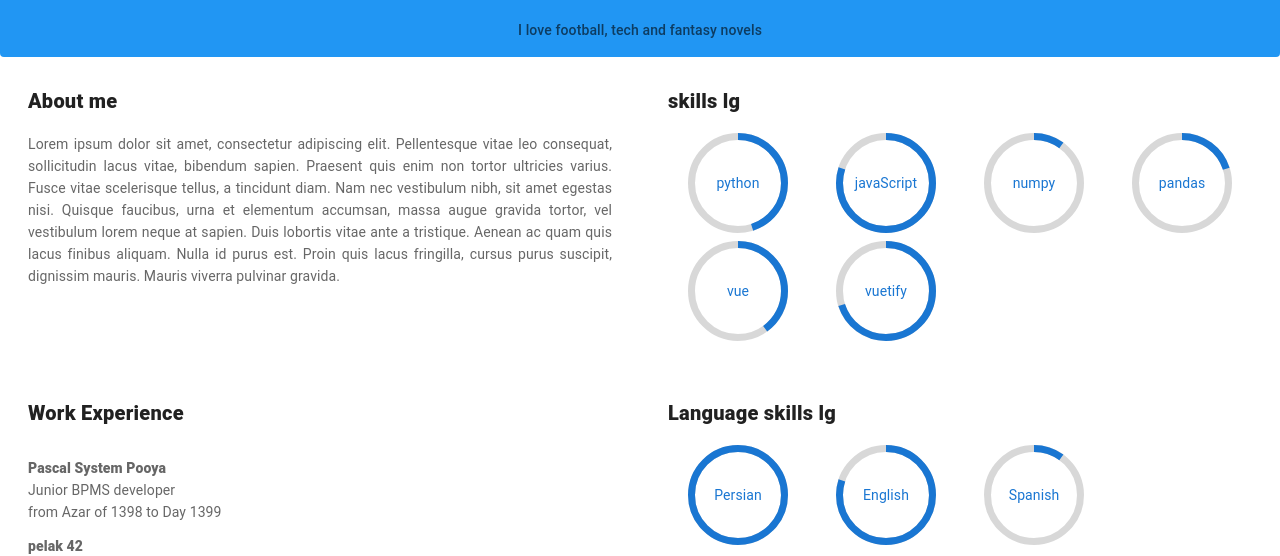
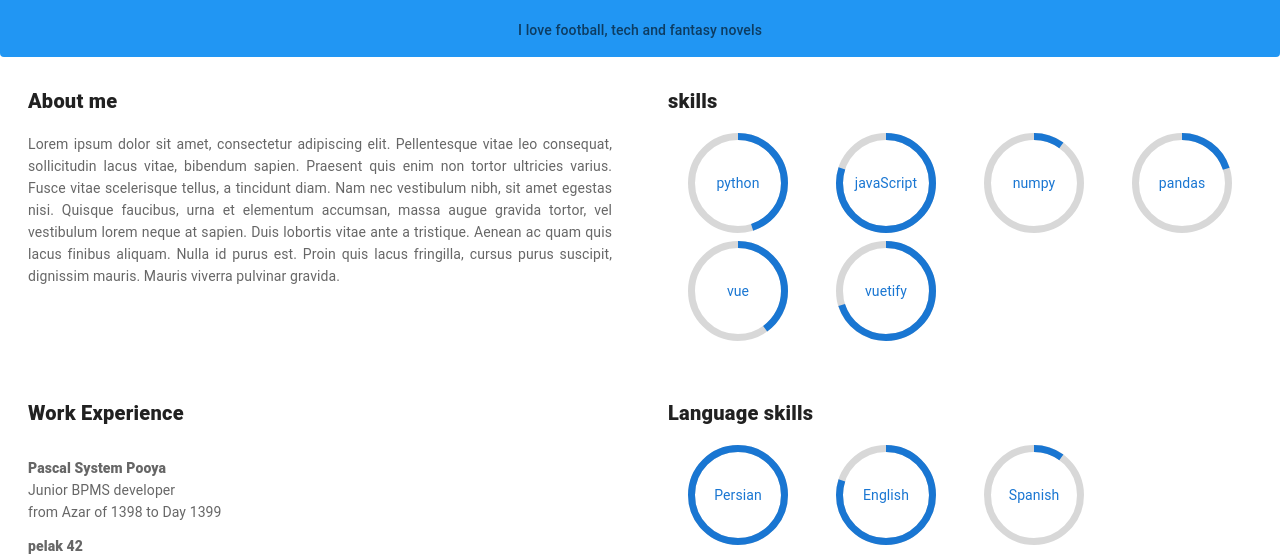
Before and after one commit to saman-taghavi/simple-resume-vue2, a Vue app: page / in a window 1280 px wide. Shown: the part 237-793 px from the top of the page. Built offline with nearby package versions, Linux system fonts and the light colour scheme; the HTML template or start-up script is replaced by a standard one.

Commit message:
Remove beakpoint name

```diff
--- a/src/components/skills.vue
+++ b/src/components/skills.vue
@@ -2,7 +2,6 @@
   <v-card flat color="transparent">
     <v-card-title class="font-weight-black" primary-title>
       {{ skillSetName }}
-      {{ $vuetify.breakpoint.name }}
     </v-card-title>
     <v-card-text class="text-justify">
       <v-row dense justify-md="start" align="center">
```
